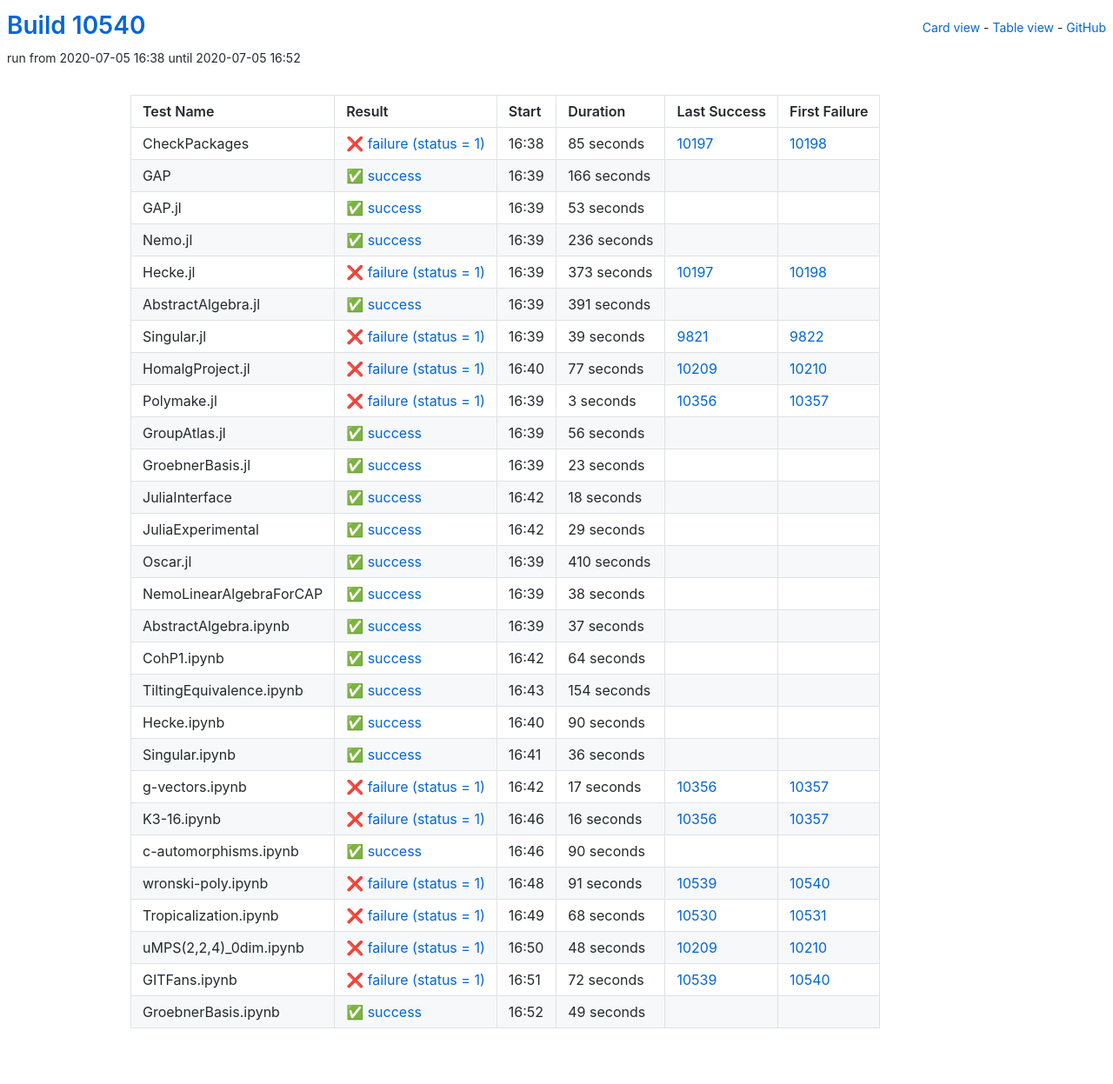
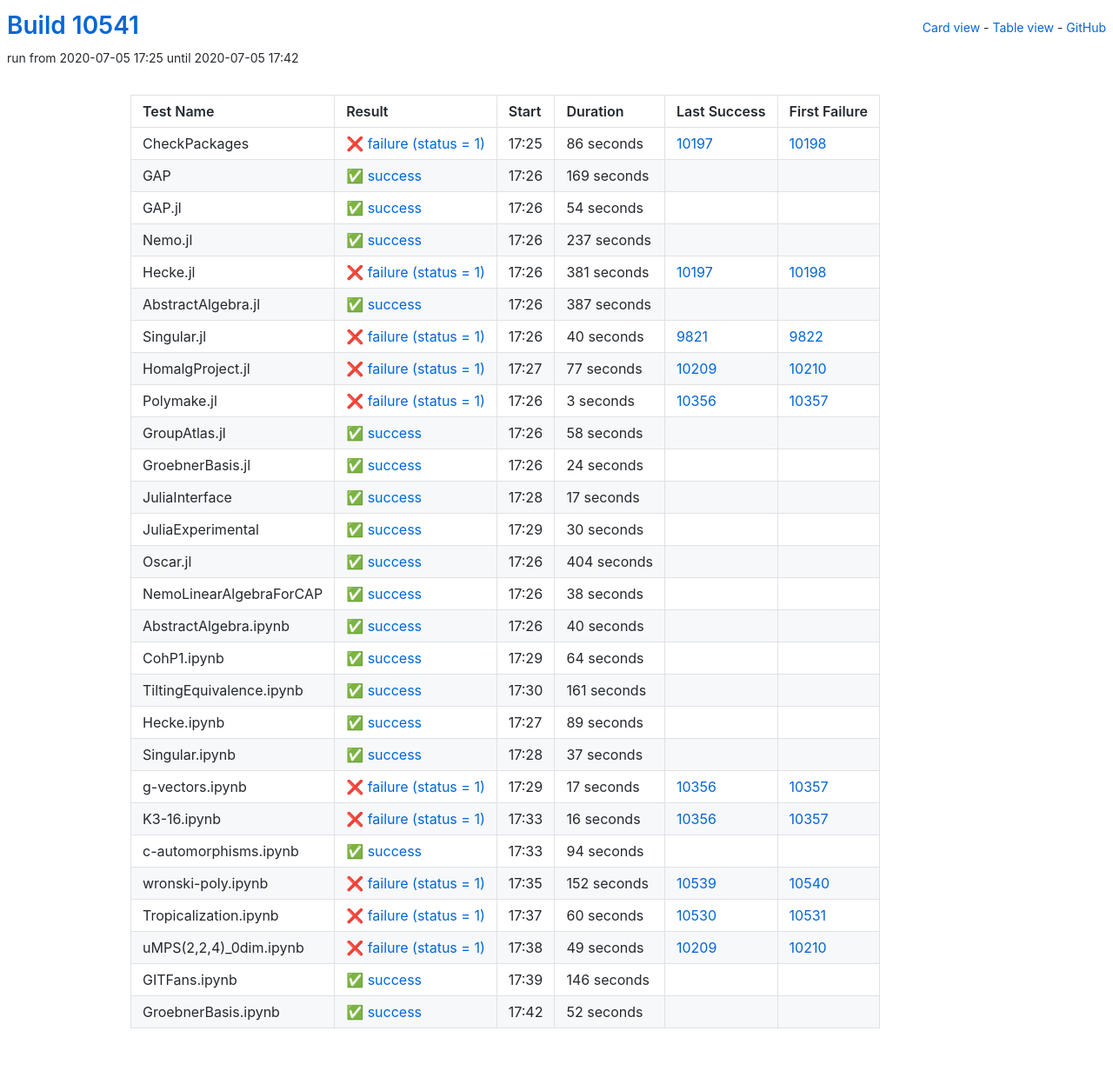
Before and after one commit to oscar-system/oscar-ci-status, a Jekyll site: the page built from table.html, in a window 1280 px wide. Shown: the whole page at 87% size. Built offline with Jekyll 4.4.1, drawn with Linux system fonts in a browser that asks for light colours.

Commit message:
Build #10541

```diff
--- a/_data/ci.yml
+++ b/_data/ci.yml
@@ -1,6 +1,6 @@
 ---
-build: 10540
-build_url: https://oscarci.mathematik.uni-kl.de/job/oscar/10540/
+build: 10541
+build_url: https://oscarci.mathematik.uni-kl.de/job/oscar/10541/
 job: oscar
 organization: oscar-system
 repo: oscar-ci-status
@@ -8,92 +8,92 @@
 tests:
 - name: CheckPackages
   id: checkpackages
-  log: https://oscarci.mathematik.uni-kl.de/job/oscar/10540/artifact/logs/build-10540/CheckPackages.log
-  start: 2020-07-05 16:38
+  log: https://oscarci.mathematik.uni-kl.de/job/oscar/10541/artifact/logs/build-10541/CheckPackages.log
+  start: 2020-07-05 17:25
   success: false
   exitcode: 1
   status: failure
-  duration: 85
+  duration: 86
   last_success: 10197
   last_success_url: https://oscarci.mathematik.uni-kl.de/job/oscar/10197/
   first_failure: 10198
   first_failure_url: https://oscarci.mathematik.uni-kl.de/job/oscar/10198/
 - name: GAP
   id: gap
-  log: https://oscarci.mathematik.uni-kl.de/job/oscar/10540/artifact/logs/build-10540/GAP.log
-  start: 2020-07-05 16:39
+  log: https://oscarci.mathematik.uni-kl.de/job/oscar/10541/artifact/logs/build-10541/GAP.log
+  start: 2020-07-05 17:26
   success: true
   exitcode: 0
   status: success
-  duration: 166
+  duration: 169
   last_success: false
   last_success_url:
   first_failure: false
   first_failure_url:
 - name: GAP.jl
   id: gap-jl
-  log: https://oscarci.mathematik.uni-kl.de/job/oscar/10540/artifact/logs/build-10540/GAP.jl.log
-  start: 2020-07-05 16:39
+  log: https://oscarci.mathematik.uni-kl.de/job/oscar/10541/artifact/logs/build-10541/GAP.jl.log
+  start: 2020-07-05 17:26
   success: true
   exitcode: 0
   status: success
-  duration: 53
+  duration: 54
   last_success: false
   last_success_url:
   first_failure: false
   first_failure_url:
 - name: Nemo.jl
   id: nemo-jl
-  log: https://oscarci.mathematik.uni-kl.de/job/oscar/10540/artifact/logs/build-10540/Nemo.jl.log
-  start: 2020-07-05 16:39
+  log: https://oscarci.mathematik.uni-kl.de/job/oscar/10541/artifact/logs/build-10541/Nemo.jl.log
+  start: 2020-07-05 17:26
   success: true
   exitcode: 0
   status: success
-  duration: 236
+  duration: 237
   last_success: false
   last_success_url:
   first_failure: false
   first_failure_url:
 - name: Hecke.jl
   id: hecke-jl
-  log: https://oscarci.mathematik.uni-kl.de/job/oscar/10540/artifact/logs/build-10540/Hecke.jl.log
-  start: 2020-07-05 16:39
+  log: https://oscarci.mathematik.uni-kl.de/job/oscar/10541/artifact/logs/build-10541/Hecke.jl.log
+  start: 2020-07-05 17:26
   success: false
   exitcode: 1
   status: failure
-  duration: 373
+  duration: 381
   last_success: 10197
   last_success_url: https://oscarci.mathematik.uni-kl.de/job/oscar/10197/
   first_failure: 10198
   first_failure_url: https://oscarci.mathematik.uni-kl.de/job/oscar/10198/
 - name: AbstractAlgebra.jl
   id: abstractalgebra-jl
-  log: https://oscarci.mathematik.uni-kl.de/job/oscar/10540/artifact/logs/build-10540/AbstractAlgebra.jl.log
-  start: 2020-07-05 16:39
+  log: https://oscarci.mathematik.uni-kl.de/job/oscar/10541/artifact/logs/build-10541/AbstractAlgebra.jl.log
+  start: 2020-07-05 17:26
   success: true
   exitcode: 0
   status: success
-  duration: 391
+  duration: 387
   last_success: false
   last_success_url:
   first_failure: false
   first_failure_url:
 - name: Singular.jl
   id: singular-jl
-  log: https://oscarci.mathematik.uni-kl.de/job/oscar/10540/artifact/logs/build-10540/Singular.jl.log
-  start: 2020-07-05 16:39
+  log: https://oscarci.mathematik.uni-kl.de/job/oscar/10541/artifact/logs/build-10541/Singular.jl.log
+  start: 2020-07-05 17:26
   success: false
   exitcode: 1
   status: failure
-  duration: 39
+  duration: 40
   last_success: 9821
   last_success_url: https://oscarci.mathematik.uni-kl.de/job/oscar/9821/
   first_failure: 9822
   first_failure_url: https://oscarci.mathematik.uni-kl.de/job/oscar/9822/
 - name: HomalgProject.jl
   id: homalgproject-jl
-  log: https://oscarci.mathematik.uni-kl.de/job/oscar/10540/artifact/logs/build-10540/HomalgProject.jl.log
-  start: 2020-07-05 16:40
+  log: https://oscarci.mathematik.uni-kl.de/job/oscar/10541/artifact/logs/build-10541/HomalgProject.jl.log
+  start: 2020-07-05 17:27
   success: false
   exitcode: 1
   status: failure
@@ -104,8 +104,8 @@
   first_failure_url: https://oscarci.mathematik.uni-kl.de/job/oscar/10210/
 - name: Polymake.jl
   id: polymake-jl
-  log: https://oscarci.mathematik.uni-kl.de/job/oscar/10540/artifact/logs/build-10540/Polymake.jl.log
-  start: 2020-07-05 16:39
+  log: https://oscarci.mathematik.uni-kl.de/job/oscar/10541/artifact/logs/build-10541/Polymake.jl.log
+  start: 2020-07-05 17:26
   success: false
   exitcode: 1
   status: failure
@@ -116,68 +116,68 @@
   first_failure_url: https://oscarci.mathematik.uni-kl.de/job/oscar/10357/
 - name: GroupAtlas.jl
   id: groupatlas-jl
-  log: https://oscarci.mathematik.uni-kl.de/job/oscar/10540/artifact/logs/build-10540/GroupAtlas.jl.log
-  start: 2020-07-05 16:39
+  log: https://oscarci.mathematik.uni-kl.de/job/oscar/10541/artifact/logs/build-10541/GroupAtlas.jl.log
+  start: 2020-07-05 17:26
   success: true
   exitcode: 0
   status: success
-  duration: 56
+  duration: 58
   last_success: false
   last_success_url:
   first_failure: false
   first_failure_url:
 - name: GroebnerBasis.jl
   id: groebnerbasis-jl
-  log: https://oscarci.mathematik.uni-kl.de/job/oscar/10540/artifact/logs/build-10540/GroebnerBasis.jl.log
-  start: 2020-07-05 16:39
+  log: https://oscarci.mathematik.uni-kl.de/job/oscar/10541/artifact/logs/build-10541/GroebnerBasis.jl.log
+  start: 2020-07-05 17:26
   success: true
   exitcode: 0
   status: success
-  duration: 23
+  duration: 24
   last_success: false
   last_success_url:
   first_failure: false
   first_failure_url:
 - name: JuliaInterface
   id: juliainterface
-  log: https://oscarci.mathematik.uni-kl.de/job/oscar/10540/artifact/logs/build-10540/JuliaInterface.log
-  start: 2020-07-05 16:42
+  log: https://oscarci.mathematik.uni-kl.de/job/oscar/10541/artifact/logs/build-10541/JuliaInterface.log
+  start: 2020-07-05 17:28
   success: true
   exitcode: 0
   status: success
-  duration: 18
+  duration: 17
   last_success: false
   last_success_url:
   first_failure: false
   first_failure_url:
 - name: JuliaExperimental
   id: juliaexperimental
-  log: https://oscarci.mathematik.uni-kl.de/job/oscar/10540/artifact/logs/build-10540/JuliaExperimental.log
-  start: 2020-07-05 16:42
+  log: https://oscarci.mathematik.uni-kl.de/job/oscar/10541/artifact/logs/build-10541/JuliaExperimental.log
+  start: 2020-07-05 17:29
   success: true
   exitcode: 0
   status: success
-  duration: 29
+  duration: 30
   last_success: false
   last_success_url:
   first_failure: false
   first_failure_url:
 - name: Oscar.jl
   id: oscar-jl
-  log: https://oscarci.mathematik.uni-kl.de/job/oscar/10540/artifact/logs/build-10540/Oscar.jl.log
-  start: 2020-07-05 16:39
+  log: https://oscarci.mathematik.uni-kl.de/job/oscar/10541/artifact/logs/build-10541/Oscar.jl.log
+  start: 2020-07-05 17:26
   success: true
   exitcode: 0
   status: success
-  duration: 410
+  duration: 404
   last_success: false
   last_success_url:
   first_failure: false
   first_failure_url:
 - name: NemoLinearAlgebraForCAP
   id: nemolinearalgebraforcap
-  log: https://oscarci.mathematik.uni-kl.de/job/oscar/10540/artifact/logs/build-10540/NemoLinearAlgebraForCAP.log
-  start: 2020-07-05 16:39
+  log: https://oscarci.mathematik.uni-kl.de/job/oscar/10541/artifact/logs/build-10541/NemoLinearAlgebraForCAP.log
+  start: 2020-07-05 17:26
   success: true
   exitcode: 0
   status: success
@@ -188,20 +188,20 @@
   first_failure_url:
 - name: AbstractAlgebra.ipynb
   id: abstractalgebra-ipynb
-  log: https://oscarci.mathematik.uni-kl.de/job/oscar/10540/artifact/logs/build-10540/AbstractAlgebra.ipynb.log
-  start: 2020-07-05 16:39
+  log: https://oscarci.mathematik.uni-kl.de/job/oscar/10541/artifact/logs/build-10541/AbstractAlgebra.ipynb.log
+  start: 2020-07-05 17:26
   success: true
   exitcode: 0
   status: success
-  duration: 37
+  duration: 40
   last_success: false
   last_success_url:
   first_failure: false
   first_failure_url:
 - name: CohP1.ipynb
   id: cohp1-ipynb
-  log: https://oscarci.mathematik.uni-kl.de/job/oscar/10540/artifact/logs/build-10540/CohP1.ipynb.log
-  start: 2020-07-05 16:42
+  log: https://oscarci.mathematik.uni-kl.de/job/oscar/10541/artifact/logs/build-10541/CohP1.ipynb.log
+  start: 2020-07-05 17:29
   success: true
   exitcode: 0
   status: success
@@ -212,44 +212,44 @@
   first_failure_url:
 - name: TiltingEquivalence.ipynb
   id: tiltingequivalence-ipynb
-  log: https://oscarci.mathematik.uni-kl.de/job/oscar/10540/artifact/logs/build-10540/TiltingEquivalence.ipynb.log
-  start: 2020-07-05 16:43
+  log: https://oscarci.mathematik.uni-kl.de/job/oscar/10541/artifact/logs/build-10541/TiltingEquivalence.ipynb.log
+  start: 2020-07-05 17:30
   success: true
   exitcode: 0
   status: success
-  duration: 154
+  duration: 161
   last_success: false
   last_success_url:
   first_failure: false
   first_failure_url:
 - name: Hecke.ipynb
   id: hecke-ipynb
-  log: https://oscarci.mathematik.uni-kl.de/job/oscar/10540/artifact/logs/build-10540/Hecke.ipynb.log
-  start: 2020-07-05 16:40
+  log: https://oscarci.mathematik.uni-kl.de/job/oscar/10541/artifact/logs/build-10541/Hecke.ipynb.log
+  start: 2020-07-05 17:27
   success: true
   exitcode: 0
   status: success
-  duration: 90
+  duration: 89
   last_success: false
   last_success_url:
   first_failure: false
   first_failure_url:
 - name: Singular.ipynb
   id: singular-ipynb
-  log: https://oscarci.mathematik.uni-kl.de/job/oscar/10540/artifact/logs/build-10540/Singular.ipynb.log
-  start: 2020-07-05 16:41
+  log: https://oscarci.mathematik.uni-kl.de/job/oscar/10541/artifact/logs/build-10541/Singular.ipynb.log
+  start: 2020-07-05 17:28
   success: true
   exitcode: 0
   status: success
-  duration: 36
+  duration: 37
   last_success: false
   last_success_url:
   first_failure: false
   first_failure_url:
 - name: g-vectors.ipynb
   id: g-vectors-ipynb
-  log: https://oscarci.mathematik.uni-kl.de/job/oscar/10540/artifact/logs/build-10540/g-vectors.ipynb.log
-  start: 2020-07-05 16:42
+  log: https://oscarci.mathematik.uni-kl.de/job/oscar/10541/artifact/logs/build-10541/g-vectors.ipynb.log
+  start: 2020-07-05 17:29
   success: false
   exitcode: 1
   status: failure
@@ -260,8 +260,8 @@
   first_failure_url: https://oscarci.mathematik.uni-kl.de/job/oscar/10357/
 - name: K3-16.ipynb
   id: k3-16-ipynb
-  log: https://oscarci.mathematik.uni-kl.de/job/oscar/10540/artifact/logs/build-10540/K3-16.ipynb.log
-  start: 2020-07-05 16:46
+  log: https://oscarci.mathematik.uni-kl.de/job/oscar/10541/artifact/logs/build-10541/K3-16.ipynb.log
+  start: 2020-07-05 17:33
   success: false
   exitcode: 1
   status: failure
@@ -272,73 +272,73 @@
   first_failure_url: https://oscarci.mathematik.uni-kl.de/job/oscar/10357/
 - name: c-automorphisms.ipynb
   id: c-automorphisms-ipynb
-  log: https://oscarci.mathematik.uni-kl.de/job/oscar/10540/artifact/logs/build-10540/c-automorphisms.ipynb.log
-  start: 2020-07-05 16:46
+  log: https://oscarci.mathematik.uni-kl.de/job/oscar/10541/artifact/logs/build-10541/c-automorphisms.ipynb.log
+  start: 2020-07-05 17:33
   success: true
   exitcode: 0
   status: success
-  duration: 90
+  duration: 94
   last_success: false
   last_success_url:
   first_failure: false
   first_failure_url:
 - name: wronski-poly.ipynb
   id: wronski-poly-ipynb
-  log: https://oscarci.mathematik.uni-kl.de/job/oscar/10540/artifact/logs/build-10540/wronski-poly.ipynb.log
-  start: 2020-07-05 16:48
+  log: https://oscarci.mathematik.uni-kl.de/job/oscar/10541/artifact/logs/build-10541/wronski-poly.ipynb.log
+  start: 2020-07-05 17:35
   success: false
   exitcode: 1
   status: failure
-  duration: 91
+  duration: 152
   last_success: 10539
   last_success_url: https://oscarci.mathematik.uni-kl.de/job/oscar/10539/
   first_failure: 10540
   first_failure_url: https://oscarci.mathematik.uni-kl.de/job/oscar/10540/
 - name: Tropicalization.ipynb
   id: tropicalization-ipynb
-  log: https://oscarci.mathematik.uni-kl.de/job/oscar/10540/artifact/logs/build-10540/Tropicalization.ipynb.log
-  start: 2020-07-05 16:49
+  log: https://oscarci.mathematik.uni-kl.de/job/oscar/10541/artifact/logs/build-10541/Tropicalization.ipynb.log
+  start: 2020-07-05 17:37
   success: false
   exitcode: 1
   status: failure
-  duration: 68
+  duration: 60
   last_success: 10530
   last_success_url: https://oscarci.mathematik.uni-kl.de/job/oscar/10530/
   first_failure: 10531
   first_failure_url: https://oscarci.mathematik.uni-kl.de/job/oscar/10531/
 - name: uMPS(2,2,4)_0dim.ipynb
   id: umps-2-2-4-0dim-ipynb
-  log: https://oscarci.mathematik.uni-kl.de/job/oscar/10540/artifact/logs/build-10540/uMPS-2-2-4-_0dim.ipynb.log
-  start: 2020-07-05 16:50
+  log: https://oscarci.mathematik.uni-kl.de/job/oscar/10541/artifact/logs/build-10541/uMPS-2-2-4-_0dim.ipynb.log
+  start: 2020-07-05 17:38
   success: false
   exitcode: 1
   status: failure
-  duration: 48
+  duration: 49
   last_success: 10209
   last_success_url: https://oscarci.mathematik.uni-kl.de/job/oscar/10209/
   first_failure: 10210
   first_failure_url: https://oscarci.mathematik.uni-kl.de/job/oscar/10210/
 - name: GITFans.ipynb
   id: gitfans-ipynb
-  log: https://oscarci.mathematik.uni-kl.de/job/oscar/10540/artifact/logs/build-10540/GITFans.ipynb.log
-  start: 2020-07-05 16:51
-  success: false
-  exitcode: 1
-  status: failure
-  duration: 72
-  last_success: 10539
-  last_success_url: https://oscarci.mathematik.uni-kl.de/job/oscar/10539/
-  first_failure: 10540
-  first_failure_url: https://oscarci.mathematik.uni-kl.de/job/oscar/10540/
-- name: GroebnerBasis.ipynb
-  id: groebnerbasis-ipynb
-  log: https://oscarci.mathematik.uni-kl.de/job/oscar/10540/artifact/logs/build-10540/GroebnerBasis.ipynb.log
-  start: 2020-07-05 16:52
+  log: https://oscarci.mathematik.uni-kl.de/job/oscar/10541/artifact/logs/build-10541/GITFans.ipynb.log
+  start: 2020-07-05 17:39
   success: true
   exitcode: 0
   status: success
-  duration: 49
+  duration: 146
   last_success: false
   last_success_url:
   first_failure: false
   first_failure_url:
+- name: GroebnerBasis.ipynb
+  id: groebnerbasis-ipynb
+  log: https://oscarci.mathematik.uni-kl.de/job/oscar/10541/artifact/logs/build-10541/GroebnerBasis.ipynb.log
+  start: 2020-07-05 17:42
+  success: true
+  exitcode: 0
+  status: success
+  duration: 52
+  last_success: false
+  last_success_url:
+  first_failure: false
+  first_failure_url:
```
Also changed, not shown: README.md.
